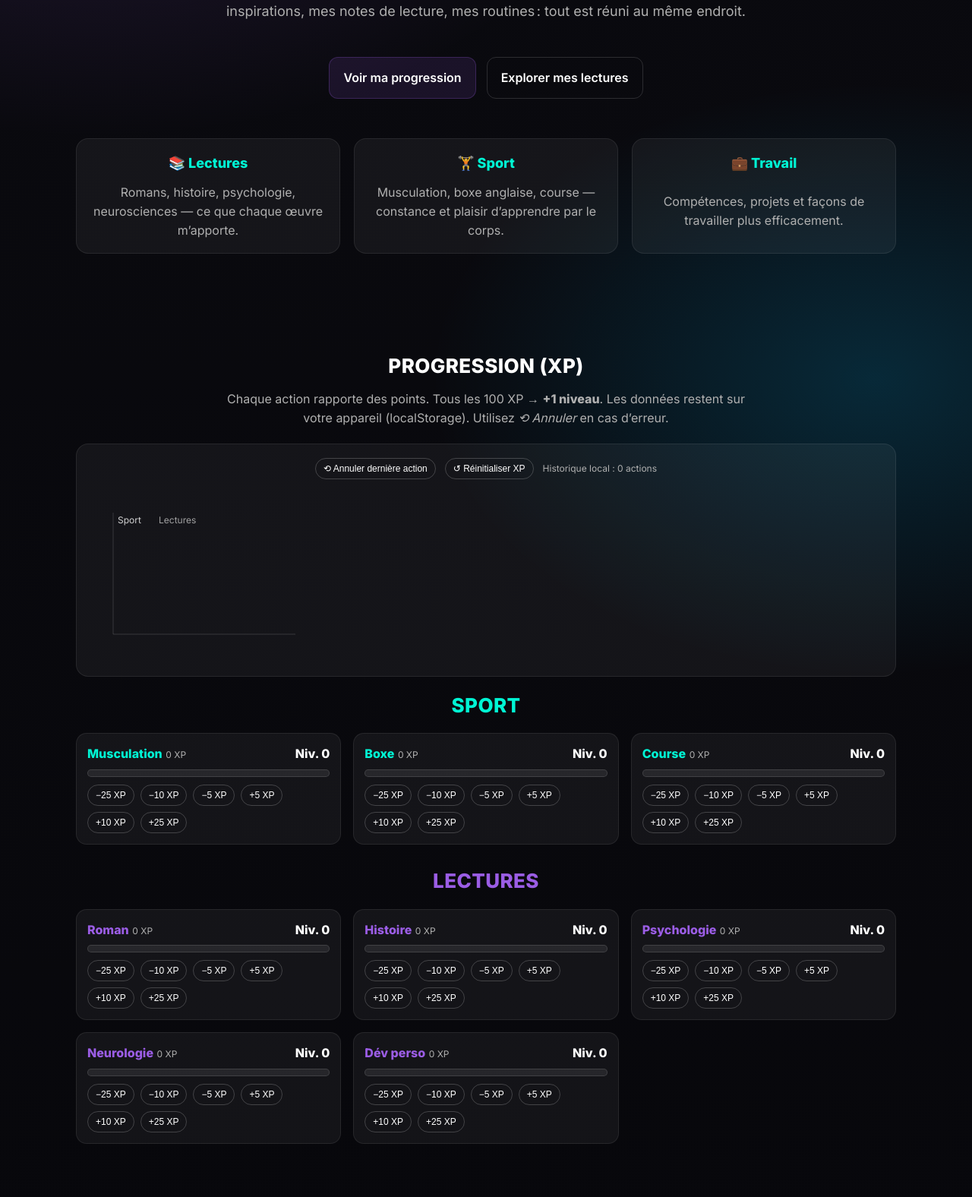
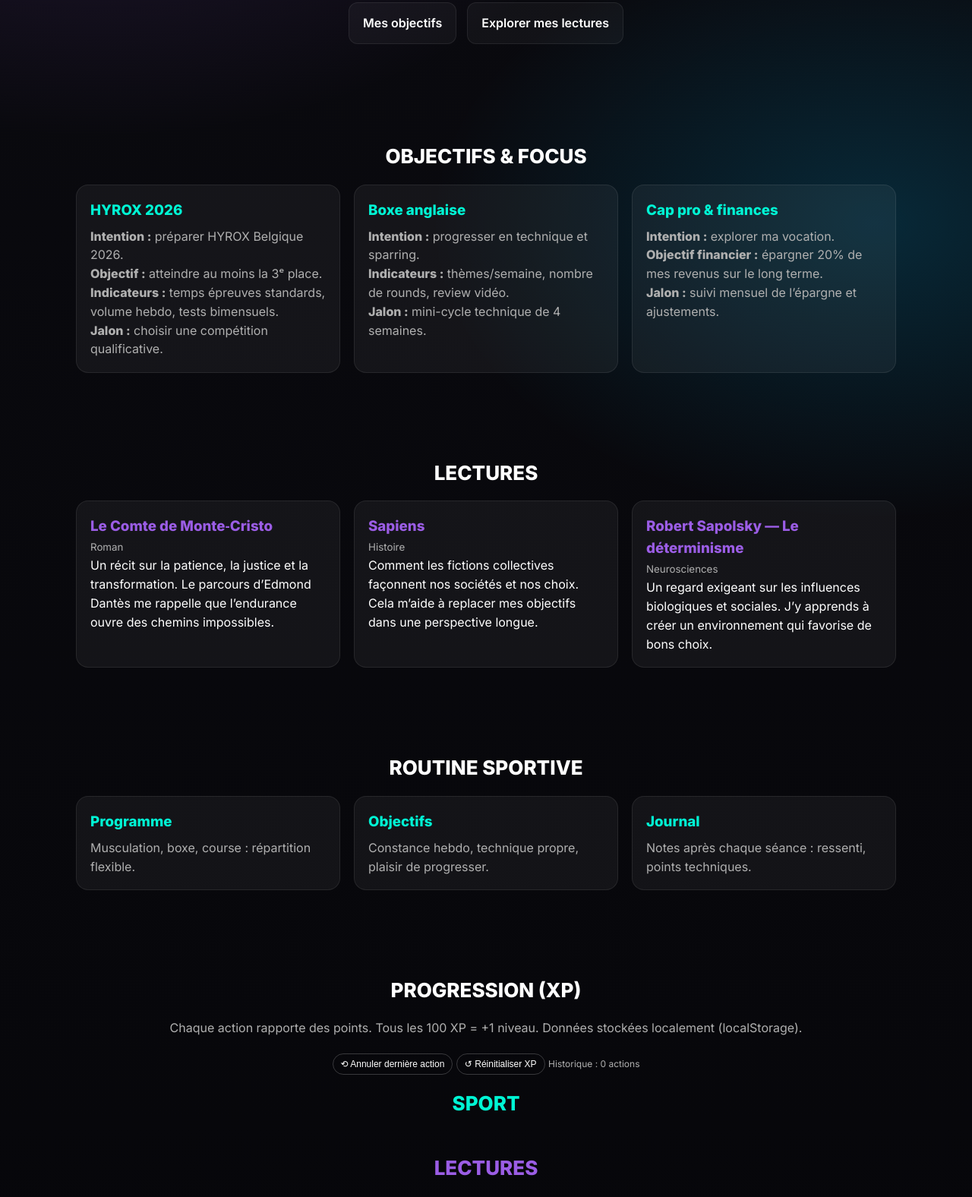
Before and after one commit to AlexandreJeanneau/Mon-portfolio, a plain HTML site: page index.html in a window 1280 px wide. Shown: the part 298-1874 px from the top of the page at 76% size. Drawn offline with Linux system fonts and the light colour scheme.

Commit message:
Update index.html

```diff
--- a/index.html
+++ b/index.html
@@ -4,7 +4,6 @@
   <meta charset="utf-8" />
   <meta name="viewport" content="width=device-width, initial-scale=1" />
   <title>Alexandre Jeanneau — Progress Everyday</title>
-  <meta name="description" content="Portfolio-blog personnel d’Alexandre Jeanneau, progress everyday : sport, apprentissages, lectures. Design néon futuriste, système d’XP." />
   <link href="https://fonts.googleapis.com/css2?family=Inter:wght@400;600;800&display=swap" rel="stylesheet">
   <style>
     :root{
@@ -19,51 +18,31 @@
                  radial-gradient(900px 600px at 90% 20%, rgba(0,187,249,.18), transparent 65%),
                  linear-gradient(180deg,var(--fond-alt),var(--fond));}
     a{color:var(--cyan);text-decoration:none}
-
-    /* HEADER */
     header{position:sticky;top:0;z-index:10;background:rgba(5,5,8,.8);backdrop-filter:blur(8px);border-bottom:1px solid var(--border)}
     .wrap{max-width:1120px;margin:0 auto;padding:0 20px}
     .nav{display:flex;align-items:center;justify-content:space-between;padding:14px 0}
     .brand{font-weight:800;letter-spacing:.5px}
     .links{display:flex;gap:14px}
     .links a{color:var(--gris)} .links a:hover{color:var(--blanc)}
-
-    /* HERO */
-    .hero{padding:72px 0;display:grid;grid-template-columns:1fr;gap:28px;place-items:center;text-align:center}
-    .title{font-size:clamp(34px,6vw,58px);font-weight:800;text-transform:uppercase;letter-spacing:.5px}
-    .subtitle{font-size:18px;color:var(--gris);max-width:70ch;margin:0 auto}
-    .cta{margin-top:18px;display:flex;gap:14px;justify-content:center;align-items:center}
-
-    /* BUTTONS (soft glow) */
-    .btn{display:inline-flex;align-items:center;justify-content:center;gap:8px;padding:14px 18px;border-radius:12px;border:1px solid var(--border);background:rgba(255,255,255,.04);color:var(--blanc);font-weight:600;cursor:pointer;transition:transform .08s ease, background .2s ease}
-    .btn:active{transform:translateY(1px)}
-    .btn-primary{background:rgba(155,93,229,.12);border-color:rgba(155,93,229,.25)}
-    .btn-ghost{background:transparent;border-color:rgba(255,255,255,.14)}
-
-    /* BORDER-TRACE ANIMATION — only when .btn-animated is added */
-    .btn-animated{position:relative;overflow:visible}
-    .btn-animated::before{content:"";position:absolute;inset:-2px;border-radius:12px;padding:2px;
-      background:conic-gradient(var(--violet) 0 20deg, transparent 20deg 360deg);
-      -webkit-mask:linear-gradient(#000 0 0) content-box, linear-gradient(#000 0 0);
-      -webkit-mask-composite:xor;mask-composite:exclude;opacity:0;transition:opacity .12s ease}
-    .btn-animated:hover::before{opacity:.9;animation:ring 0.9s linear infinite}
+    .hero{padding:72px 0;text-align:center}
+    .title{font-size:clamp(34px,6vw,58px);font-weight:800;text-transform:uppercase}
+    .subtitle{font-size:18px;color:var(--gris);max-width:70ch;margin:12px auto}
+    .cta{margin-top:18px;display:flex;gap:14px;justify-content:center}
+    .btn{padding:14px 18px;border-radius:12px;border:1px solid var(--border);background:rgba(255,255,255,.04);color:var(--blanc);font-weight:600;cursor:pointer;transition:.2s;position:relative;overflow:hidden}
+    .btn:hover{background:rgba(255,255,255,.08)}
+    .btn::before{content:"";position:absolute;inset:-2px;border-radius:12px;padding:2px;background:conic-gradient(var(--violet) 0 20deg, transparent 20deg 360deg);-webkit-mask:linear-gradient(#000 0 0) content-box, linear-gradient(#000 0 0);-webkit-mask-composite:xor;mask-composite:exclude;opacity:0;transition:opacity .12s ease}
+    .btn:hover::before{opacity:.9;animation:ring 0.9s linear infinite}
     @keyframes ring{to{transform:rotate(360deg)}}
-
-    /* SECTIONS & CARDS */
     section{padding:56px 0}
-    .section-title{font-size:26px;font-weight:800;text-transform:uppercase;letter-spacing:.4px;margin-bottom:16px;text-align:center}
-    .section-sub{color:var(--gris);text-align:center;margin:-6px auto 22px;max-width:68ch}
-
+    .section-title{text-align:center;font-size:26px;font-weight:800;text-transform:uppercase;margin-bottom:16px}
+    .section-sub{text-align:center;color:var(--gris);margin-bottom:22px}
     .grid{display:grid;grid-template-columns:repeat(3,1fr);gap:18px}
-    .card{background:var(--panel);border:1px solid var(--border);border-radius:var(--radius);padding:18px;display:grid;gap:8px;min-height:120px}
-    .card h3{color:var(--cyan);margin:0 0 4px;font-size:18px}
+    .card{background:var(--panel);border:1px solid var(--border);border-radius:var(--radius);padding:18px}
+    .card h3{color:var(--cyan);margin-bottom:8px}
     .card p{color:var(--gris)}
-
     .posts{display:grid;grid-template-columns:repeat(3,1fr);gap:18px}
     .post{background:var(--panel);border:1px solid var(--border);border-radius:var(--radius);padding:18px}
-    .post h3{margin-bottom:6px;color:var(--violet)} .post small{color:var(--gris)}
-
-    /* XP */
+    .post h3{color:var(--violet)} .post small{color:var(--gris)}
     .xp-grid{display:grid;grid-template-columns:repeat(3,1fr);gap:16px}
     .xp-card{background:var(--panel);border:1px solid var(--border);border-radius:14px;padding:14px}
     .xp-title{display:flex;align-items:baseline;justify-content:space-between;margin-bottom:8px}
@@ -73,9 +52,7 @@
     .xp-actions{display:flex;gap:8px;margin-top:10px;flex-wrap:wrap}
     .mini{font-size:12px;padding:6px 10px;border-radius:999px;border:1px solid rgba(255,255,255,.2);background:transparent;color:var(--blanc);cursor:pointer}
     .mini:hover{background:rgba(255,255,255,.06)}
-
     footer{margin-top:40px;border-top:1px solid var(--border);padding:20px 0;color:var(--gris);font-size:14px;text-align:center}
-
     @media(max-width:980px){.grid,.posts,.xp-grid{grid-template-columns:1fr}}
   </style>
 </head>
@@ -86,7 +63,7 @@
     <nav class="links">
       <a href="#lectures">Lectures</a>
       <a href="#sport">Sport</a>
-      <a href="#travail">Travail</a>
+      <a href="#objectifs">Objectifs</a>
       <a href="#xp">XP</a>
       <a href="#blog">Blog</a>
       <a href="#contact">Contact</a>
@@ -95,106 +72,108 @@
 </header>
 
 <main class="wrap">
-  <!-- HERO -->
   <section class="hero">
     <h1 class="title">Progress Everyday</h1>
-    <p class="subtitle">Je m’appelle <strong>Alexandre Jeanneau</strong>, 27 ans. J’ouvre ici un journal public de progression — dans le sport et l’apprentissage — pour cultiver la rigueur et la curiosité, jour après jour. Mes inspirations, mes notes de lecture, mes routines : tout est réuni au même endroit.</p>
+    <p class="subtitle">Je m’appelle <strong>Alexandre Jeanneau</strong>, 27 ans. Ce site retrace ma progression — sport, apprentissages, lectures — avec discipline et curiosité.</p>
     <div class="cta">
-      <a class="btn btn-primary btn-animated" href="#xp">Voir ma progression</a>
-      <a class="btn btn-ghost btn-animated" href="#lectures">Explorer mes lectures</a>
-    </div>
-    <div class="grid" style="margin-top:24px">
-      <div class="card"><h3>📚 Lectures</h3><p>Romans, histoire, psychologie, neurosciences — ce que chaque œuvre m’apporte.</p></div>
-      <div class="card"><h3>🏋️ Sport</h3><p>Musculation, boxe anglaise, course — constance et plaisir d’apprendre par le corps.</p></div>
-      <div class="card"><h3>💼 Travail</h3><p>Compétences, projets et façons de travailler plus efficacement.</p></div>
+      <a class="btn" href="#objectifs">Mes objectifs</a>
+      <a class="btn" href="#lectures">Explorer mes lectures</a>
     </div>
   </section>
 
-  <!-- XP / GAMIFICATION -->
+  <!-- Objectifs & Focus -->
+  <section id="objectifs">
+    <h2 class="section-title">Objectifs & Focus</h2>
+    <div class="grid">
+      <div class="card">
+        <h3>HYROX 2026</h3>
+        <p><strong>Intention :</strong> préparer HYROX Belgique 2026.<br>
+        <strong>Objectif :</strong> atteindre au moins la 3ᵉ place.<br>
+        <strong>Indicateurs :</strong> temps épreuves standards, volume hebdo, tests bimensuels.<br>
+        <strong>Jalon :</strong> choisir une compétition qualificative.</p>
+      </div>
+      <div class="card">
+        <h3>Boxe anglaise</h3>
+        <p><strong>Intention :</strong> progresser en technique et sparring.<br>
+        <strong>Indicateurs :</strong> thèmes/semaine, nombre de rounds, review vidéo.<br>
+        <strong>Jalon :</strong> mini-cycle technique de 4 semaines.</p>
+      </div>
+      <div class="card">
+        <h3>Cap pro & finances</h3>
+        <p><strong>Intention :</strong> explorer ma vocation.<br>
+        <strong>Objectif financier :</strong> épargner 20% de mes revenus sur le long terme.<br>
+        <strong>Jalon :</strong> suivi mensuel de l’épargne et ajustements.</p>
+      </div>
+    </div>
+  </section>
+
+  <!-- Lectures -->
+  <section id="lectures">
+    <h2 class="section-title">Lectures</h2>
+    <div class="posts">
+      <article class="post">
+        <h3>Le Comte de Monte‑Cristo</h3>
+        <small>Roman</small>
+        <p>Un récit sur la patience, la justice et la transformation. Le parcours d’Edmond Dantès me rappelle que l’endurance ouvre des chemins impossibles.</p>
+      </article>
+      <article class="post">
+        <h3>Sapiens</h3>
+        <small>Histoire</small>
+        <p>Comment les fictions collectives façonnent nos sociétés et nos choix. Cela m’aide à replacer mes objectifs dans une perspective longue.</p>
+      </article>
+      <article class="post">
+        <h3>Robert Sapolsky — Le déterminisme</h3>
+        <small>Neurosciences</small>
+        <p>Un regard exigeant sur les influences biologiques et sociales. J’y apprends à créer un environnement qui favorise de bons choix.</p>
+      </article>
+    </div>
+  </section>
+
+  <!-- Sport -->
+  <section id="sport">
+    <h2 class="section-title">Routine sportive</h2>
+    <div class="grid">
+      <div class="card"><h3>Programme</h3><p>Musculation, boxe, course : répartition flexible.</p></div>
+      <div class="card"><h3>Objectifs</h3><p>Constance hebdo, technique propre, plaisir de progresser.</p></div>
+      <div class="card"><h3>Journal</h3><p>Notes après chaque séance : ressenti, points techniques.</p></div>
+    </div>
+  </section>
+
+  <!-- XP -->
   <section id="xp">
     <h2 class="section-title">Progression (XP)</h2>
-    <p class="section-sub">Chaque action rapporte des points. Tous les 100 XP → <strong>+1 niveau</strong>. Les données restent sur votre appareil (localStorage). Utilisez <em>⟲ Annuler</em> en cas d’erreur.</p>
-
-    <div class="post" style="margin-bottom:18px; padding:18px">
-      <div style="display:flex;align-items:center;gap:12px;flex-wrap:wrap;justify-content:center">
-        <button class="mini" id="undoBtn">⟲ Annuler dernière action</button>
-        <button class="mini" id="resetBtn">↺ Réinitialiser XP</button>
-        <span class="xp-sub">Historique local : <span id="histCount">0</span> actions</span>
-      </div>
-      <div style="margin-top:14px">
-        <canvas id="xpChart" height="220" aria-label="Courbes d’évolution XP (Sport vs Lectures)"></canvas>
-      </div>
+    <p class="section-sub">Chaque action rapporte des points. Tous les 100 XP = +1 niveau. Données stockées localement (localStorage).</p>
+    <div style="margin-bottom:18px; text-align:center">
+      <button class="mini" id="undoBtn">⟲ Annuler dernière action</button>
+      <button class="mini" id="resetBtn">↺ Réinitialiser XP</button>
+      <span class="xp-sub">Historique : <span id="histCount">0</span> actions</span>
     </div>
-
     <h3 class="section-title" style="color:var(--cyan);margin-top:6px">Sport</h3>
     <div class="xp-grid" id="xp-sport"></div>
-
     <h3 class="section-title" style="color:var(--violet);margin-top:28px">Lectures</h3>
     <div class="xp-grid" id="xp-lectures"></div>
   </section>
 
-  <!-- LECTURES -->
-  <section id="lectures">
-    <h2 class="section-title">Lectures & inspirations</h2>
-    <p class="section-sub">Un résumé personnel (4–5 lignes) pour chaque œuvre, et ce que j’en retiens dans ma pratique quotidienne.</p>
+  <!-- Blog / Journal -->
+  <section id="blog">
+    <h2 class="section-title">Carnet de bord</h2>
     <div class="posts">
       <article class="post">
-        <h3>Le Comte de Monte‑Cristo — Alexandre Dumas</h3>
-        <small>Roman</small>
-        <p>Roman phare de ma bibliothèque. J’y vois une méditation sur la patience, la justice et la transformation intérieure. Le parcours d’Edmond Dantès me rappelle que l’endurance et la clarté d’intention ouvrent des chemins impossibles. Au‑delà de la vengeance, c’est un récit d’auto‑maîtrise et de renaissance qui nourrit mon idée du “progress everyday”.</p>
-      </article>
-      <article class="post">
-        <h3>Sapiens — Yuval Noah Harari</h3>
-        <small>Histoire</small>
-        <p>Comment les fictions collectives façonnent nos sociétés et nos choix individuels. Une invitation à replacer mes objectifs dans une perspective longue et à questionner mes croyances.</p>
-      </article>
-      <article class="post">
-        <h3>Robert Sapolsky — Le déterminisme</h3>
-        <small>Neurosciences / Psychologie</small>
-        <p>Un regard exigeant sur les influences biologiques et sociales du comportement. Cela m’aide à concevoir mes routines non comme des preuves de volonté pure, mais comme des environnements qui facilitent de bons choix.</p>
+        <h3>25 septembre 2025 — Phase de relance</h3>
+        <p>Depuis un mois, j’ai relancé mes routines sportives : reprise des charges, régularité, meilleur sommeil et plus d’énergie. Lecture de Sapolsky en parallèle : j’y trouve des repères pour structurer mes environnements et faciliter de bons choix.</p>
       </article>
     </div>
   </section>
 
-  <!-- SPORT -->
-  <section id="sport">
-    <h2 class="section-title">Routine sportive</h2>
-    <div class="grid">
-      <div class="card"><h3>Programme</h3><p>Musculation, boxe, course : répartition flexible selon l’énergie et le calendrier.</p></div>
-      <div class="card"><h3>Objectifs</h3><p>Constance hebdomadaire, technique propre, plaisir de progresser sans brûler les étapes.</p></div>
-      <div class="card"><h3>Journal</h3><p>Notes courtes après séance (ressenti, points techniques, ajustements).</p></div>
-    </div>
-  </section>
-
-  <!-- TRAVAIL & COMPÉTENCES -->
-  <section id="travail">
-    <h2 class="section-title">Travail & compétences</h2>
-    <div class="grid">
-      <div class="card"><h3>Compétence A</h3><p>Exemple d’application concrète.</p></div>
-      <div class="card"><h3>Compétence B</h3><p>Exemple d’application concrète.</p></div>
-      <div class="card"><h3>Compétence C</h3><p>Exemple d’application concrète.</p></div>
-    </div>
-  </section>
-
-  <!-- BLOG -->
-  <section id="blog">
-    <h2 class="section-title">Carnet de bord</h2>
-    <div class="posts">
-      <article class="post"><h3>Premier billet</h3><small>JJ mois AAAA</small><p>Pourquoi j’ouvre ce site et ce que j’attends de cette démarche quotidienne.</p></article>
-      <article class="post"><h3>Réflexion sport</h3><small>JJ mois AAAA</small><p>Ce que la boxe m’apprend sur la concentration et le relâchement.</p></article>
-      <article class="post"><h3>Notes de lecture</h3><small>JJ mois AAAA</small><p>Comment un passage de Monte‑Cristo m’aide à structurer mes semaines.</p></article>
-    </div>
-  </section>
-
-  <!-- CONTACT -->
+  <!-- Contact -->
   <section id="contact">
     <h2 class="section-title">Contact</h2>
-    <div class="post" style="padding:18px">
+    <div class="card">
       <form onsubmit="event.preventDefault(); alert('Merci ! Ceci est une démo.');" style="display:grid;gap:12px;max-width:520px;margin:0 auto">
         <input type="text" placeholder="Votre nom" required style="padding:12px;border-radius:10px;border:1px solid var(--border);background:rgba(255,255,255,.04);color:var(--blanc)"/>
         <input type="email" placeholder="Votre email" required style="padding:12px;border-radius:10px;border:1px solid var(--border);background:rgba(255,255,255,.04);color:var(--blanc)"/>
         <textarea placeholder="Votre message" style="padding:12px;min-height:120px;border-radius:10px;border:1px solid var(--border);background:rgba(255,255,255,.04);color:var(--blanc)"></textarea>
-        <div style="display:flex;justify-content:center"><button class="btn btn-primary btn-animated" type="submit">Envoyer</button></div>
+        <div style="display:flex;justify-content:center"><button class="btn" type="submit">Envoyer</button></div>
       </form>
     </div>
   </section>
@@ -205,15 +184,14 @@
 <script>
   document.getElementById('y').textContent=new Date().getFullYear()
 
-  // ====== Données XP + Historique (Annuler) ======
-  // Pour réinitialiser proprement, on change la clé de stockage (V2) → tout repart à 0 par défaut
+  // ====== Données XP + Historique ======
   const defaultData={ sport:{Musculation:0,Boxe:0,Course:0}, lectures:{Roman:0,Histoire:0,Psychologie:0,Neurologie:0,'Dév perso':0} };
-  const storeKey='xpDataV2';
-  const historyKey='xpHistoryV2';
+  const storeKey='xpDataStable';
+  const historyKey='xpHistoryStable';
   const xp=JSON.parse(localStorage.getItem(storeKey)||JSON.stringify(defaultData));
   const history=JSON.parse(localStorage.getItem(historyKey)||'[]');
 
-  const LEVEL_STEP=100; // 100 XP par niveau
+  const LEVEL_STEP=100;
   const save=()=>{localStorage.setItem(storeKey,JSON.stringify(xp));localStorage.setItem(historyKey,JSON.stringify(history));}
 
   const addXP=(group,key,amount)=>{ xp[group][key]=(xp[group][key]||0)+amount; history.push({t:Date.now(),group,key,delta:amount}); save(); render(); }
@@ -242,47 +220,6 @@
     </div>`;
   }
 
-  // ====== Graphique (canvas natif) ======
-  const chartEl=document.getElementById('xpChart');
-  const ctx=chartEl.getContext('2d');
-
-  function getSeries(){
-    const pts=[]; let s=0,l=0; const sorted=[...history].sort((a,b)=>a.t-b.t);
-    sorted.forEach(h=>{ if(h.group==='sport') s+=h.delta; else if(h.group==='lectures') l+=h.delta; pts.push({t:h.t, sport:s, lectures:l}); });
-    if(pts.length===0){ const now=Date.now(); pts.push({t:now, sport:0, lectures:0}); }
-    return pts;
-  }
-
-  let lastGeom=null; // pour transition
-  function drawChart(){
-    const w=chartEl.width=chartEl.clientWidth; const h=chartEl.height=220;
-    const pts=getSeries();
-    const pad=30;
-    const xmin=pts[0].t, xmax=pts[pts.length-1].t;
-    const ymin=Math.min(0, ...pts.map(p=>Math.min(p.sport,p.lectures)));
-    const ymax=Math.max(10, ...pts.map(p=>Math.max(p.sport,p.lectures)));
-    const x=(t)=> pad + (w-2*pad) * ((t - xmin)/(xmax - xmin || 1));
-    const y=(v)=> h - pad - (h-2*pad) * ((v - ymin)/((ymax - ymin)||1));
-
-    const target={ sport: pts.map(p=>({x:x(p.t), y:y(p.sport)})), lectures: pts.map(p=>({x:x(p.t), y:y(p.lectures)})) };
-    const start = lastGeom || target;
-    const t0=performance.now();
-    function frame(now){
-      const d=Math.min(1,(now-t0)/400);
-      ctx.clearRect(0,0,w,h);
-      // axes
-      ctx.strokeStyle='rgba(255,255,255,.15)'; ctx.lineWidth=1; ctx.beginPath(); ctx.moveTo(pad, pad); ctx.lineTo(pad, h-pad); ctx.lineTo(w-pad, h-pad); ctx.stroke();
-      const lerp=(a,b)=>a+(b-a)*d;
-      const draw=(from,to,color)=>{ ctx.beginPath(); to.forEach((p,i)=>{ const fx=from[i]?.x ?? p.x, fy=from[i]?.y ?? p.y; const ix=lerp(fx,p.x), iy=lerp(fy,p.y); if(i===0) ctx.moveTo(ix,iy); else ctx.lineTo(ix,iy);}); ctx.strokeStyle=color; ctx.lineWidth=2; ctx.stroke(); };
-      draw(start.sport,target.sport,'rgba(0,245,212,0.95)');
-      draw(start.lectures,target.lectures,'rgba(155,93,229,0.95)');
-      ctx.fillStyle='rgba(255,255,255,.8)'; ctx.font='12px Inter'; ctx.fillText('Sport', pad+6, pad+14);
-      ctx.fillStyle='rgba(176,176,176,.9)'; ctx.fillText('Lectures', pad+60, pad+14);
-      if(d<1) requestAnimationFrame(frame); else lastGeom=target;
-    }
-    requestAnimationFrame(frame);
-  }
-
   function render(){
     const sportEl=document.getElementById('xp-sport');
     const lecEl=document.getElementById('xp-lectures');
@@ -290,13 +227,4 @@
     sportEl.innerHTML=''; lecEl.innerHTML='';
     Object.keys(xp.sport).forEach(k=> sportEl.insertAdjacentHTML('beforeend',cardTemplate('sport',k,'var(--cyan)')));
     Object.keys(xp.lectures).forEach(k=> lecEl.insertAdjacentHTML('beforeend',cardTemplate('lectures',k,'var(--violet)')));
-    histCount.textContent=history.length; drawChart();
-  }
-
-  document.getElementById('undoBtn').addEventListener('click',undo);
-  document.getElementById('resetBtn').addEventListener('click',resetAll);
-  window.addEventListener('resize', drawChart);
-  render();
-</script>
-</body>
-</html>
+    if(histCount) histCount.textContent=history.length;
```
